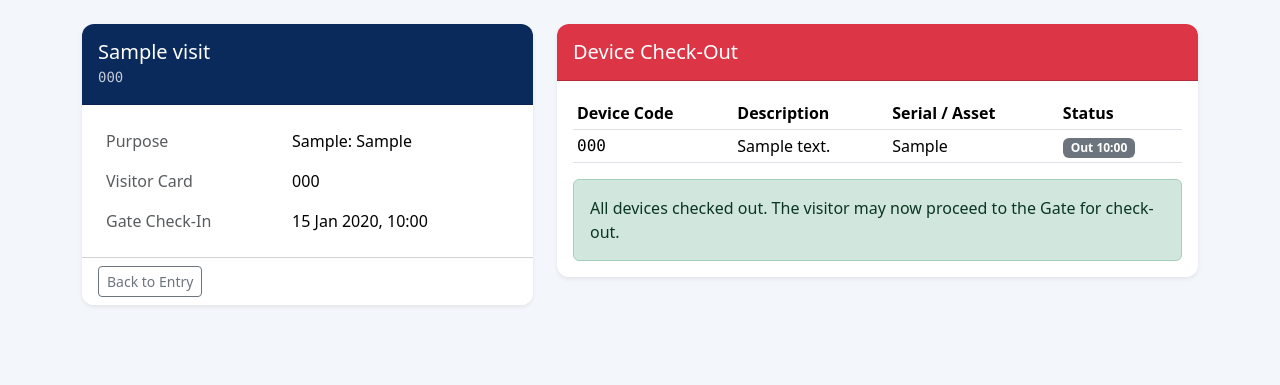
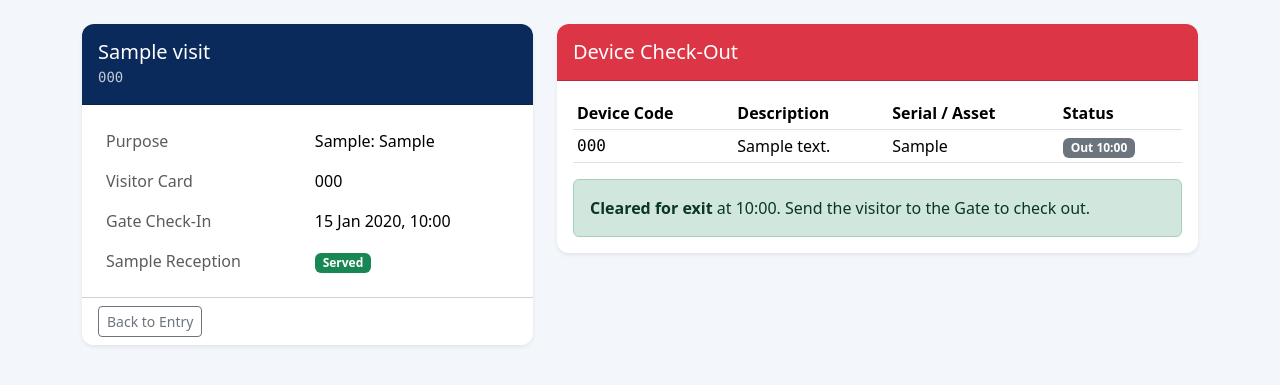
Before and after one commit to elvnshuti-codes/laptop-registration-system, a Laravel app: page /entry/visits/1/checkout in a window 1280 px wide. Shown: the part 83-468 px from the top of the page. Run offline with Laravel 12, Linux system fonts and the light colour scheme; a user stored in the database is signed in; data comes from the database, SQL or seed files in the repository; tables that the repository leaves empty hold one stand-in row (values such as "Sample post"); some libraries are stand-ins or nearby versions.

Commit message:
Strict check-out flow: Entry decide-first, unserved reasons, Gate clearance gate and security note

```diff
--- a/app/Http/Controllers/EntryController.php
+++ b/app/Http/Controllers/EntryController.php
@@ -2,6 +2,8 @@
 
 namespace App\Http\Controllers;
 
+use App\Models\UnservedReason;
+use App\Models\VisitException;
 use App\Models\VisitorDevice;
 use App\Models\VisitorVisit;
 use Illuminate\Http\Request;
@@ -201,20 +203,32 @@ class EntryController extends Controller
         return redirect()->route('entry.visits.checkout', $visit);
     }
 
-    // Shows the visitor's devices and asks for a sticker scan.
+    // Shows the visitor's devices, their service status, and what Entry can do next.
     public function checkoutShow(VisitorVisit $visit)
     {
         $this->guardLocation($visit);
 
         $visit->load('devices');
 
-        return view('entry.checkout', compact('visit'));
+        $served = $visit->isServed();
+        $approved = $visit->exitApproved();
+        $area = $visit->for_sample_reception ? 'Sample Reception' : 'Standard House Reception';
+        $reasons = UnservedReason::orderBy('is_system')->orderBy('name')->get();
+        $sentBackAt = optional($visit->exceptions()->where('type', 'sent_back')->latest()->first())->created_at;
+        $leftUnserved = $visit->exceptions()->where('type', 'left_unserved')->latest()->first();
+
+        return view('entry.checkout', compact('visit', 'served', 'approved', 'area', 'reasons', 'sentBackAt', 'leftUnserved'));
     }
 
     // Verifies the scanned sticker belongs to THIS visitor, then checks the device out.
     public function checkoutDevice(Request $request, VisitorVisit $visit)
     {
         $this->guardLocation($visit);
+
+        // Devices are released only after Entry has decided about an unserved visitor.
+        if (! $visit->exitApproved()) {
+            return back()->withErrors(['sticker_code' => 'This visitor has not been served. Send them back to Reception, or record why they are leaving, before releasing devices.']);
+        }
 
         $request->merge(['sticker_code' => strtoupper(trim((string) $request->input('sticker_code')))]);
         $request->validate(['sticker_code' => 'required|string|max:100']);
@@ -246,4 +260,152 @@ class EntryController extends Controller
             ->route('entry.visits.checkout', $visit)
             ->with('success', "Device checked out: {$device->description} ({$device->device_code})");
     }
+
+    // --- Clearing a visitor for exit --------------------------------------
+
+    // Why Entry cannot clear this visitor right now (null = fine to continue).
+    private function clearanceBlock(VisitorVisit $visit): ?string
+    {
+        if ($visit->gate_checked_out_at) {
+            return "{$visit->name} has already left the premises.";
+        }
+
+        if ($visit->entry_cleared_at) {
+            return "{$visit->name} is already cleared for exit.";
+        }
+
+        return null;
+    }
+
+    // Records the clearance. A visitor who never went through Entry at check-in is logged first.
+    private function clearForExit(VisitorVisit $visit): void
+    {
+        $update = [];
+
+        if (! $visit->no_device_confirmed_at && ! $visit->devices()->exists()) {
+            VisitException::create([
+                'visitor_visit_id' => $visit->id,
+                'type' => 'skipped_entry',
+                'area' => $visit->for_sample_reception ? 'Sample House' : 'Standard House',
+                'reason' => 'Did not go through Entry at check-in',
+                'last_stage' => $visit->stage(),
+                'recorded_by' => auth()->id(),
+            ]);
+
+            $update['no_device_confirmed_at'] = now();
+        }
+
+        $visit->update($update + [
+            'entry_cleared_at' => now(),
+            'entry_cleared_by' => auth()->id(),
+        ]);
+    }
+
+    // Served (or reason recorded) and all devices out: one click releases them to the Gate.
+    public function clear(VisitorVisit $visit)
+    {
+        $this->guardLocation($visit);
+
+        if ($message = $this->clearanceBlock($visit)) {
+            return back()->with('error', $message);
+        }
+
+        if (! $visit->exitApproved()) {
+            return back()->with('error', 'This visitor has not been served. Send them back, or record why they are leaving.');
+        }
+
+        if ($visit->devices()->whereNull('device_checked_out_at')->exists()) {
+            return back()->with('error', 'Release all of the visitor\'s devices first.');
+        }
+
+        $this->clearForExit($visit);
+
+        return redirect()
+            ->route('entry.visits.checkout', $visit)
+            ->with('success', "{$visit->name} cleared. Send the visitor to the Gate to check out.");
+    }
+
+    // Not served: tell the visitor to go back to their reception, and log it.
+    public function sendBack(VisitorVisit $visit)
+    {
+        $this->guardLocation($visit);
+
+        if ($visit->gate_checked_out_at) {
+            return back()->with('error', "{$visit->name} has already left the premises.");
+        }
+
+        if ($visit->isServed()) {
+            return back()->with('error', 'This visitor has already been served.');
+        }
+
+        if ($visit->exceptions()->where('type', 'left_unserved')->exists()) {
+            return back()->with('error', 'A reason for leaving was already recorded for this visitor.');
+        }
+
+        $area = $visit->for_sample_reception ? 'Sample House' : 'Standard House';
+
+        VisitException::create([
+            'visitor_visit_id' => $visit->id,
+            'type' => 'sent_back',
+            'area' => $area,
+            'last_stage' => $visit->stage(),
+            'recorded_by' => auth()->id(),
+        ]);
+
+        $reception = $visit->for_sample_reception ? 'Sample Reception' : 'Standard House Reception';
+
+        return redirect()
+            ->route('entry.visits.checkout', $visit)
+            ->with('success', "Send {$visit->name} to {$reception} to be served.");
+    }
+
+    // Not served and leaving anyway: record the reason and phone check. Devices are released next.
+    public function unserved(Request $request, VisitorVisit $visit)
+    {
+        $this->guardLocation($visit);
+
+        if ($message = $this->clearanceBlock($visit)) {
+            return back()->with('error', $message);
+        }
+
+        if ($visit->isServed()) {
+            return back()->with('error', 'This visitor was served. Use "Clear for Gate exit".');
+        }
+
+        if ($visit->exceptions()->where('type', 'left_unserved')->exists()) {
+            return back()->with('error', 'A reason for leaving was already recorded for this visitor.');
+        }
+
+        $validated = $request->validate([
+            'reason' => ['required', 'string', Rule::exists('unserved_reasons', 'name')],
+            'phone_confirmed' => 'accepted',
+            'confirmed_with' => 'nullable|string|max:100',
+            'note' => 'nullable|string|max:500',
+        ], [
+            'reason.required' => 'Choose the reason the visitor did not reach Reception.',
+            'phone_confirmed.accepted' => 'Confirm that you phoned the Reception and verified the reason.',
+        ]);
+
+        $reason = UnservedReason::where('name', $validated['reason'])->first();
+
+        if ($reason->requires_note && blank($validated['note'] ?? null)) {
+            return back()->withInput()->withErrors(['note' => 'Please add a short note for this reason.']);
+        }
+
+        VisitException::create([
+            'visitor_visit_id' => $visit->id,
+            'type' => 'left_unserved',
+            'area' => $visit->for_sample_reception ? 'Sample House' : 'Standard House',
+            'reason' => $validated['reason'],
+            'note' => $validated['note'] ?? null,
+            'phone_confirmed' => true,
+            'confirmed_with' => $validated['confirmed_with'] ?? null,
+            'last_stage' => $visit->stage(),
+            'recorded_by' => auth()->id(),
+        ]);
+
+        return redirect()
+            ->route('entry.visits.checkout', $visit)
+            ->with('success', "Reason recorded for {$visit->name}. Now release the visitor's devices.");
+    }
 }
--- /dev/null
+++ b/app/Models/UnservedReason.php
@@ -0,0 +1,15 @@
+<?php
+
+namespace App\Models;
+
+use Illuminate\Database\Eloquent\Model;
+
+class UnservedReason extends Model
+{
+    protected $fillable = ['name', 'requires_note', 'is_system'];
+
+    protected $casts = [
+        'requires_note' => 'boolean',
+        'is_system' => 'boolean',
+    ];
+}
--- /dev/null
+++ b/app/Models/VisitException.php
@@ -0,0 +1,34 @@
+<?php
+
+namespace App\Models;
+
+use Illuminate\Database\Eloquent\Model;
+
+class VisitException extends Model
+{
+    protected $fillable = [
+        'visitor_visit_id', 'type', 'area', 'reason', 'note',
+        'phone_confirmed', 'confirmed_with', 'last_stage',
+        'recorded_by', 'acknowledged_by', 'acknowledged_at',
+    ];
+
+    protected $casts = [
+        'phone_confirmed' => 'boolean',
+        'acknowledged_at' => 'datetime',
+    ];
+
+    public function visit()
+    {
+        return $this->belongsTo(VisitorVisit::class, 'visitor_visit_id');
+    }
+
+    public function recordedBy()
+    {
+        return $this->belongsTo(User::class, 'recorded_by');
+    }
+
+    public function acknowledgedBy()
+    {
+        return $this->belongsTo(User::class, 'acknowledged_by');
+    }
+}
--- a/app/Models/VisitorVisit.php
+++ b/app/Models/VisitorVisit.php
@@ -31,6 +31,8 @@ class VisitorVisit extends Model
         'gate_checked_out_at',
         'no_device_confirmed_at',
         'document_returned_at',
+        'entry_cleared_at',
+        'entry_cleared_by',
     ];
 
     protected $casts = [
@@ -48,15 +50,58 @@ class VisitorVisit extends Model
     {
         return $this->hasMany(VisitorReception::class);
     }
+
     // The sample types and counts a Testing visitor brought.
     public function samples()
     {
         return $this->hasMany(VisitorSample::class);
     }
+
     // Set once Sample Reception has served this visitor.
-
     public function sampleReception()
     {
         return $this->hasOne(SampleReception::class);
     }
+
+    // Exceptions recorded against this visit (sent back, left unserved, skipped Entry).
+    public function exceptions()
+    {
+        return $this->hasMany(VisitException::class);
     }
+
+    // Has this visitor been served by THEIR reception?
+    public function isServed(): bool
+    {
+        return $this->for_sample_reception
+            ? $this->sampleReception()->exists()
+            : $this->receptions()->whereNotNull('served_at')->exists();
+    }
+
+    // Served, or Entry has recorded why the visitor is leaving without being served.
+    public function exitApproved(): bool
+    {
+        return $this->isServed() || $this->exceptions()->where('type', 'left_unserved')->exists();
+    }
+
+    // Where is this visitor right now? One word the dashboards can show.
+    public function stage(): string
+    {
+        if ($this->gate_checked_out_at) {
+            return 'Left';
+        }
+        if ($this->entry_cleared_at) {
+            return 'Cleared at Entry';
+        }
+        if ($this->isServed()) {
+            return 'Served';
+        }
+        if (! $this->for_sample_reception && $this->receptions()->exists()) {
+            return 'At Reception';
+        }
+        if ($this->no_device_confirmed_at || $this->devices()->exists()) {
+            return 'Passed Entry';
+        }
+
+        return 'At Gate';
+    }
+}
--- a/resources/views/entry/checkout.blade.php
+++ b/resources/views/entry/checkout.blade.php
@@ -28,6 +28,16 @@
                         <th class="text-muted fw-normal">Gate Check-In</th>
                         <td>{{ \Carbon\Carbon::parse($visit->gate_checked_in_at)->format('d M Y, H:i') }}</td>
                     </tr>
+                    <tr>
+                        <th class="text-muted fw-normal">{{ $area }}</th>
+                        <td>
+                            @if ($served)
+                                <span class="badge bg-success">Served</span>
+                            @else
+                                <span class="badge bg-warning text-dark">Not served</span>
+                            @endif
+                        </td>
+                    </tr>
                 </table>
             </div>
             <div class="card-footer bg-white">
@@ -36,7 +46,7 @@
         </div>
     </div>
 
-    {{-- Device check-out --}}
+    {{-- Device check-out and clearance --}}
     <div class="col-lg-7">
         <div class="card shadow-sm border-0">
             <div class="card-header bg-danger text-white py-3">
@@ -85,13 +95,85 @@
                     </div>
                 @endif
 
-                @if ($visit->devices->isEmpty())
-                    <div class="alert alert-info mb-0">No devices were registered for this visitor.</div>
-                @elseif ($onSite->isEmpty())
+
+                @if ($visit->entry_cleared_at)
+
 <div class="alert alert-success mb-0">
-                        All devices checked out. The visitor may now proceed to the Gate for check-out.
+    <strong>Cleared for exit</strong> at {{ \Carbon\Carbon::parse($visit->entry_cleared_at)->format('H:i') }}.
+    Send the visitor to the Gate to check out.
 </div>
-                @else
+
+@elseif (! $approved)
+
+<div class="alert alert-warning">
+    <strong>Not served.</strong> This visitor has not been served by {{ $area }}.
+    The devices stay with the visitor until you decide.
+    @if ($sentBackAt)
+        <div class="small mt-1">Already sent back once at {{ $sentBackAt->format('H:i') }}.</div>
+    @endif
+</div>
+
+<form method="POST" action="{{ route('entry.visits.send-back', $visit) }}" class="mb-3">
+    @csrf
+    <div class="d-grid">
+        <button type="submit" class="btn btn-primary btn-lg">Send back to {{ $area }}</button>
+    </div>
+</form>
+
+<details @if ($errors->any()) open @endif class="border rounded p-3">
+    <summary class="fw-semibold">Visitor must leave: record why they were not served</summary>
+
+    <form method="POST" action="{{ route('entry.visits.unserved', $visit) }}" class="mt-3">
+        @csrf
+
+        <div class="mb-3">
+            <label for="reason" class="form-label fw-semibold">Reason</label>
+            <select id="reason" name="reason" class="form-select @error('reason') is-invalid @enderror">
+                <option value="">Select a reason...</option>
+                @foreach ($reasons as $reason)
+                    <option value="{{ $reason->name }}" @selected(old('reason') === $reason->name)>{{ $reason->name }}</option>
+                @endforeach
+            </select>
+        </div>
+
+        <div class="form-check mb-3">
+            <input class="form-check-input @error('phone_confirmed') is-invalid @enderror" type="checkbox"
+                   name="phone_confirmed" value="1" id="phone_confirmed" @checked(old('phone_confirmed'))>
+            <label class="form-check-label" for="phone_confirmed">
+                I phoned {{ $area }} and confirmed why the visitor was not served
+            </label>
+        </div>
+
+        <div class="mb-3">
+            <label for="confirmed_with" class="form-label fw-semibold">
+                Spoke to <span class="text-muted fw-normal">(optional)</span>
+            </label>
+            <input type="text" id="confirmed_with" name="confirmed_with" maxlength="100"
+                   class="form-control" value="{{ old('confirmed_with') }}">
+        </div>
+
+        <div class="mb-3">
+            <label for="note" class="form-label fw-semibold">
+                Note <span class="text-muted fw-normal">(required for "Other")</span>
+            </label>
+            <textarea id="note" name="note" rows="2" maxlength="500"
+                      class="form-control @error('note') is-invalid @enderror">{{ old('note') }}</textarea>
+        </div>
+
+        <div class="d-grid">
+            <button type="submit" class="btn btn-danger">Record reason, then release devices</button>
+        </div>
+    </form>
+</details>
+
+@elseif ($onSite->isNotEmpty())
+
+@if ($leftUnserved)
+    <div class="alert alert-warning py-2">
+        Leaving without being served. Reason recorded: <strong>{{ $leftUnserved->reason }}</strong>.
+    </div>
+@endif
+
 <form method="POST" action="{{ route('entry.visits.checkout.device', $visit) }}" autocomplete="off">
     @csrf
     <label for="sticker_code" class="form-label fw-semibold">Scan the sticker on the device being released</label>
@@ -100,8 +182,33 @@
            placeholder="Scan sticker here" autofocus>
     <div class="form-text">The scanner's Enter key confirms the check-out.</div>
 </form>
+
+@else
+
+<div class="alert alert-info">
+    @if ($visit->devices->isEmpty())
+        No devices were registered for this visitor.
+    @else
+        All devices checked out.
+    @endif
+</div>
+
+@if ($leftUnserved)
+    <div class="alert alert-warning py-2">
+        Leaving without being served. Reason recorded: <strong>{{ $leftUnserved->reason }}</strong>.
+    </div>
+@else
+    <div class="alert alert-success py-2">Served by {{ $area }}.</div>
 @endif
 
+<form method="POST" action="{{ route('entry.visits.clear', $visit) }}">
+    @csrf
+    <div class="d-grid">
+        <button type="submit" class="btn btn-success btn-lg">Clear for Gate exit</button>
+    </div>
+</form>
+
+@endif
             </div>
         </div>
     </div>
--- a/resources/views/gate/checkout-show.blade.php
+++ b/resources/views/gate/checkout-show.blade.php
@@ -64,6 +64,8 @@
                     </div>
                 @endif
 
+                @include('gate._exit-note', ['visit' => $visit])
+
                 @if ($onSite->isNotEmpty())
                     <div class="alert alert-danger">
                         <strong>Cannot check out yet.</strong> These devices are still on site.
--- a/routes/web.php
+++ b/routes/web.php
@@ -62,6 +62,10 @@ Route::middleware(['auth', 'force.password.change', 'permission:manage visitor d
     Route::get('/entry/checkout/lookup', [EntryController::class, 'checkoutLookup'])->name('entry.checkout.lookup');
     Route::get('/entry/visits/{visit}/checkout', [EntryController::class, 'checkoutShow'])->name('entry.visits.checkout');
     Route::post('/entry/visits/{visit}/checkout', [EntryController::class, 'checkoutDevice'])->name('entry.visits.checkout.device');
+
+    Route::post('/entry/visits/{visit}/clear', [EntryController::class, 'clear'])->name('entry.visits.clear');
+    Route::post('/entry/visits/{visit}/send-back', [EntryController::class, 'sendBack'])->name('entry.visits.send-back');
+    Route::post('/entry/visits/{visit}/unserved', [EntryController::class, 'unserved'])->name('entry.visits.unserved');
 });
 
 // --- Reception, Standard House (Checkpoint 3) ---
```
Also changed, not shown: app/Http/Controllers/GateController.php (+29 -10 lines), resources/views/gate/_exit-note.blade.php (added, +43 -0 lines), database/migrations/2026_11_09_121943_add_entry_clearance_to_visitor_visits_table.php (added), database/migrations/2026_11_09_122129_create_unserved_reasons_table.php (added), database/migrations/2026_11_09_122211_create_visit_exceptions_table.php (added). Lines whose indentation alone changed are shown as unchanged.
